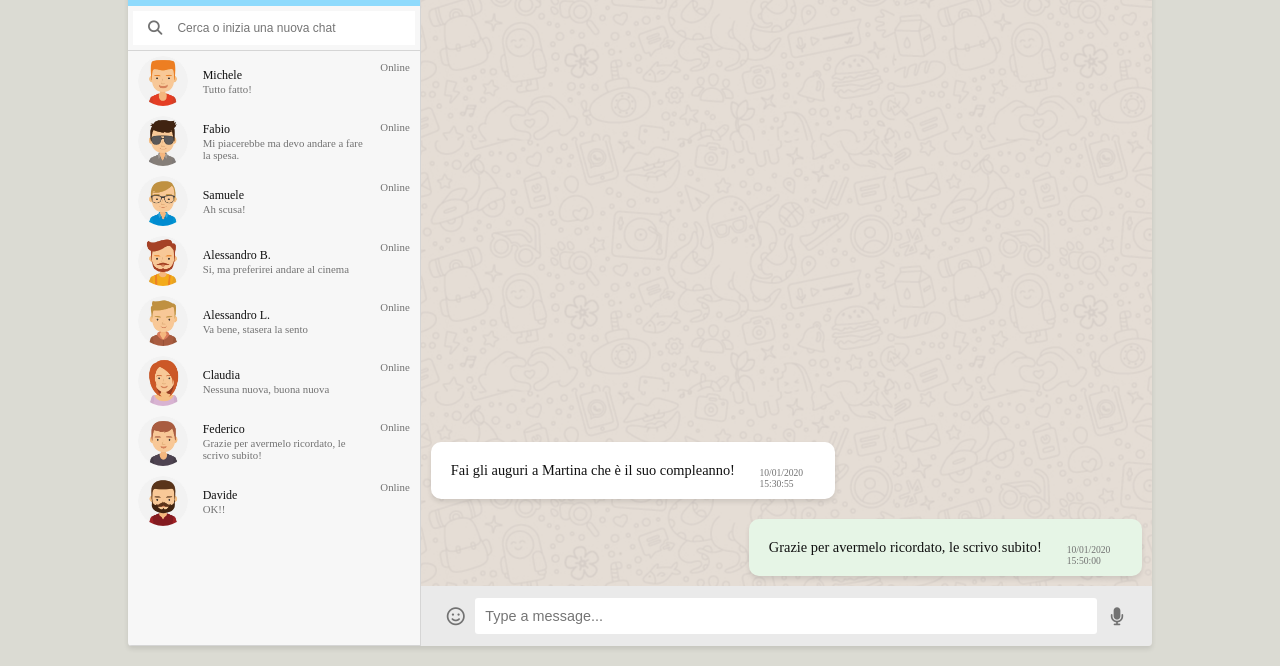
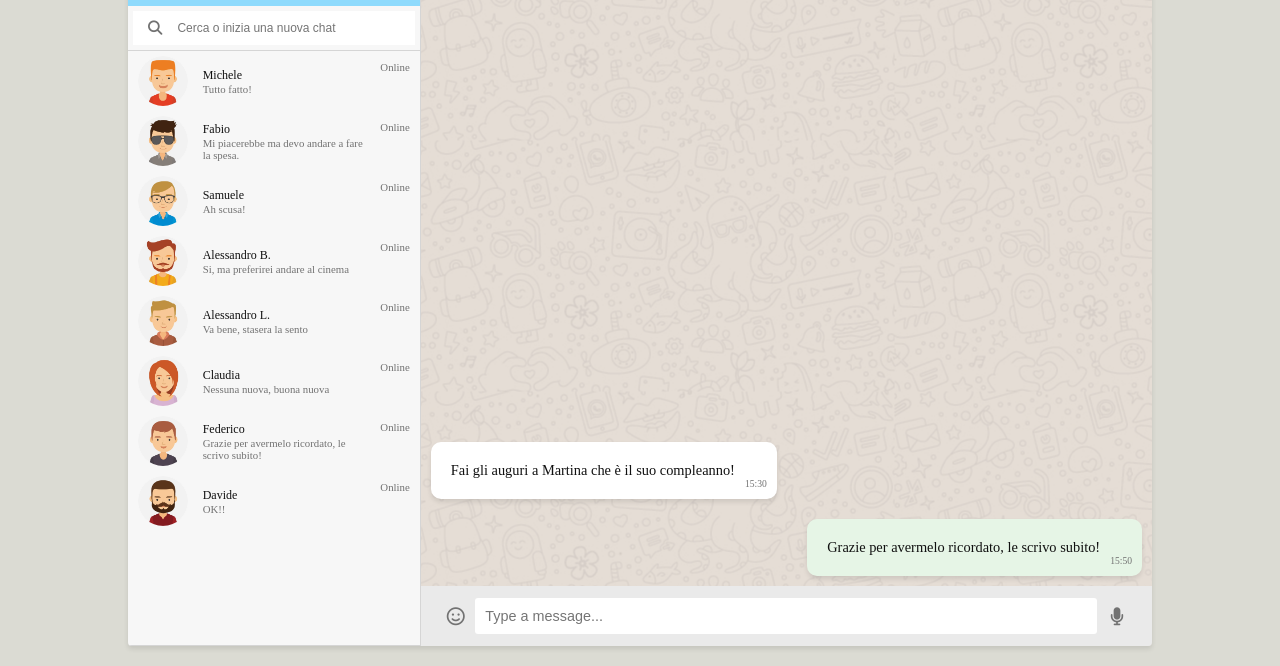
Before and after one commit to sargon17/vue-boolzapp, a plain HTML site: page index.html in a window 1280 px wide. Both pictures are taken after a click on the element 273 px from the left and 575 px from the top of the page. Shown: the part 134-800 px from the top of the page. Drawn offline with nearby package versions, Linux system fonts and the light colour scheme.

Commit message:
date to time function done

```diff
--- a/index.html
+++ b/index.html
@@ -131,7 +131,7 @@
                                 <p>{{message.message}}</p>
                             </div>
                             <div class="wa__messages__message-time">
-                                <p>{{message.date}}</p>
+                                <p>{{editDateToTime(message.date)}}</p>
                             </div>
                         </div>
                     </div>
--- a/script/script.js
+++ b/script/script.js
@@ -20,5 +20,10 @@ const whatsApp = new Vue({
       this.activeContact = contact;
       this.activeChat = contact.messages;
     },
+    editDateToTime: function (date) {
+      date = date.split(" ");
+      let time = date[1].split(":");
+      return `${time[0]}:${time[1]}`;
+    },
   },
 });
```
